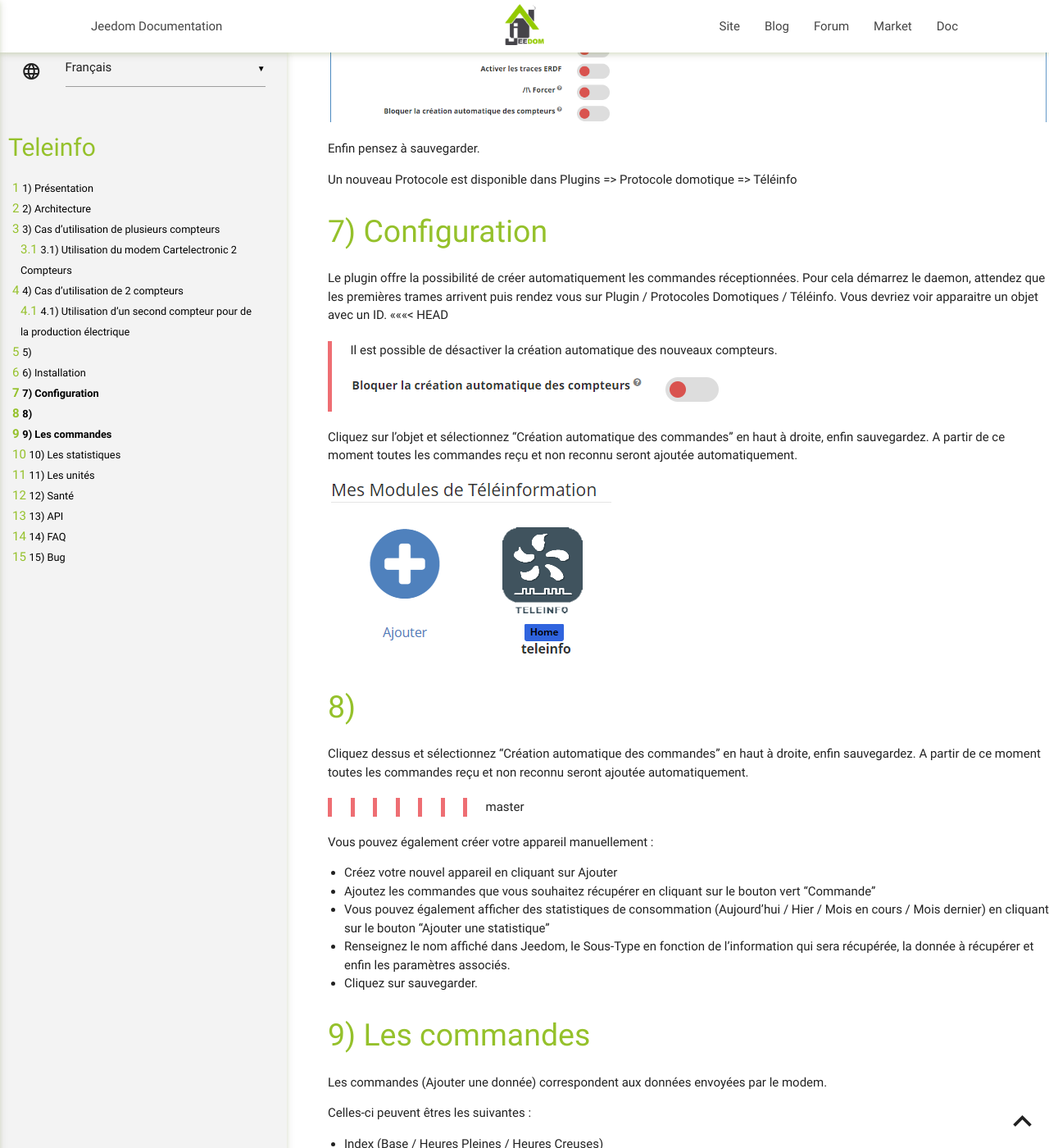
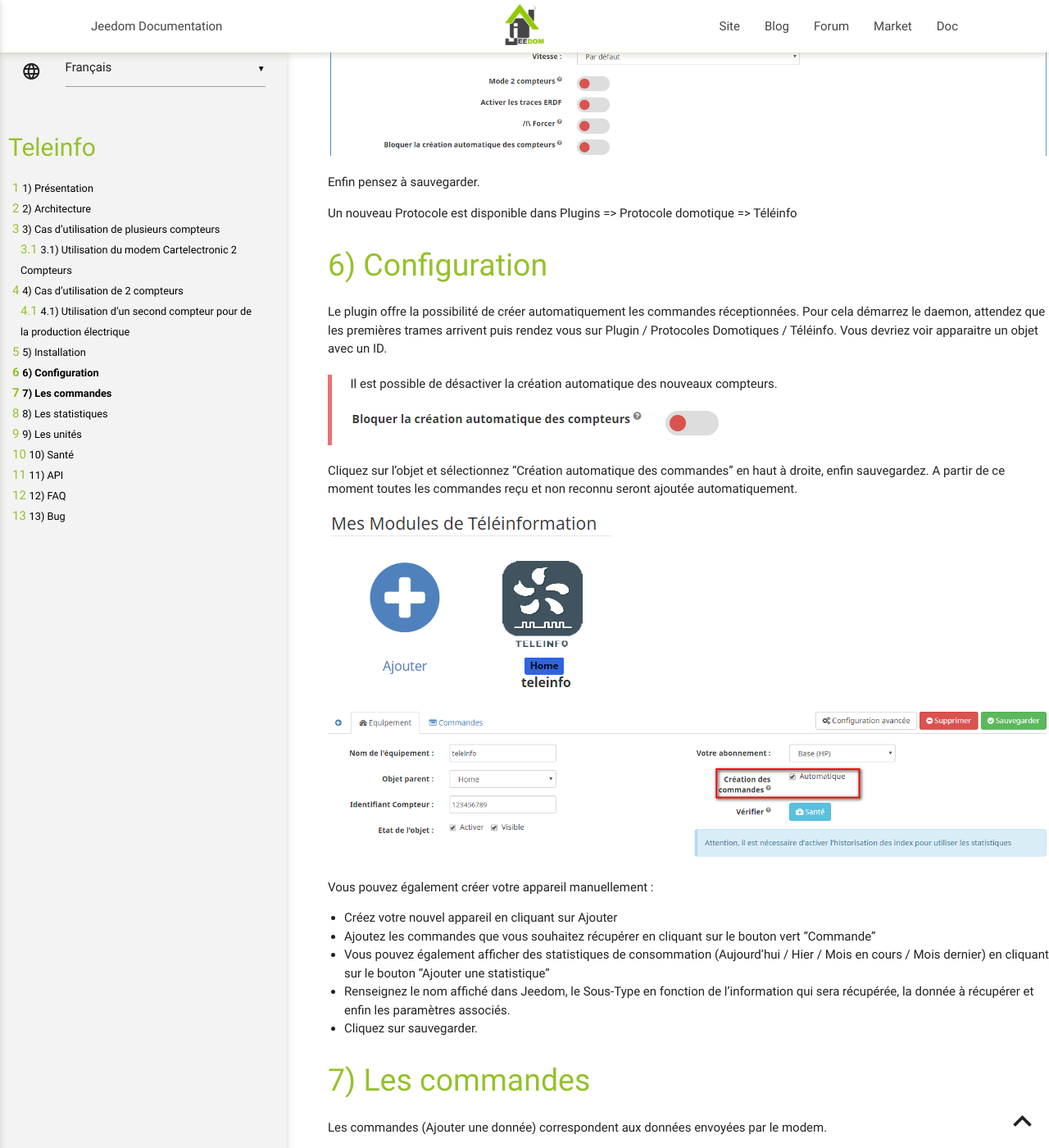
Before and after one commit to NextDom/plugin-teleinfo, a Jekyll site: the page built from docs/fr_FR/index.md, in a window 1280 px wide and 1400 px high, scrolled down 2248 px. Shown: the whole window at 82% size. Built offline with Jekyll 4.4.1, drawn with Linux system fonts in a browser that asks for light colours; our own code applies the rules of GitHub Pages for plain Markdown files; some of the changed text lies outside the part shown.

Commit message:
Encodage doc

```diff
--- a/docs/fr_FR/index.md
+++ b/docs/fr_FR/index.md
@@ -6,32 +6,27 @@
 
 ![teleinfo1](../images/teleinfo_compteur.png)
 
-<<<<<<< HEAD
 ![teleinfo2](../images/teleinfo_archi.png)
 
 
 # Cas d'utilisation de plusieurs compteurs
 
 ## Utilisation du modem Cartelectronic 2 Compteurs
-=======
 Plusieurs architectures peuvent être ensuite choisis :
 
 ![teleinfo2](../images/teleinfo_archi.png)
 
 
 # Cas d'utilisation de 2 compteurs
->>>>>>> master
 Dans le cas d'utilisation du modem Cartelectronic 2 Compteurs et le branchement de 2 compteurs électrique il est nécessaire d'activer le mode 2 compteurs.
 
 ![teleinfo3](../images/teleinformation_2compteurs.png)
 
-<<<<<<< HEAD
 ## Utilisation d'un second compteur pour de la production électrique
 Dans ce cas il faut activer le mode production du plugin :
 
 ![teleinfo31](../images/teleinformation_production.png)
-=======
->>>>>>> master
+
 
 # Installation
 Commencer par installer le plugin depuis le market : https://www.jeedom.fr/doc/documentation/core/fr_FR/doc-core-plugin.html
@@ -51,7 +46,6 @@
 # Configuration
 Le plugin offre la possibilité de créer automatiquement les commandes réceptionnées. Pour cela démarrez le daemon, attendez que les premières trames arrivent puis rendez vous sur Plugin / Protocoles Domotiques / Téléinfo.
 Vous devriez voir apparaitre un objet avec un ID.
-<<<<<<< HEAD
 
 >Il est possible de désactiver la création automatique des nouveaux compteurs.
 >
@@ -62,9 +56,6 @@
 ![teleinfo52](../images/teleinformation_objet.png)
 
 ![teleinfo52](../images/teleinformation_commandes_auto.png)
-=======
-Cliquez dessus et sélectionnez "Création automatique des commandes" en haut à droite, enfin sauvegardez. A partir de ce moment toutes les commandes reçu et non reconnu seront ajoutée automatiquement.
->>>>>>> master
 
 Vous pouvez également créer votre appareil manuellement :
 -   Créez votre nouvel appareil en cliquant sur Ajouter
@@ -257,11 +248,7 @@
 
 
 
-<<<<<<< HEAD
 # Bug
-=======
-+ Bug
->>>>>>> master
 
 En cas de bug avéré du plugin il est possible d'ouvrir une issue :
 
```
